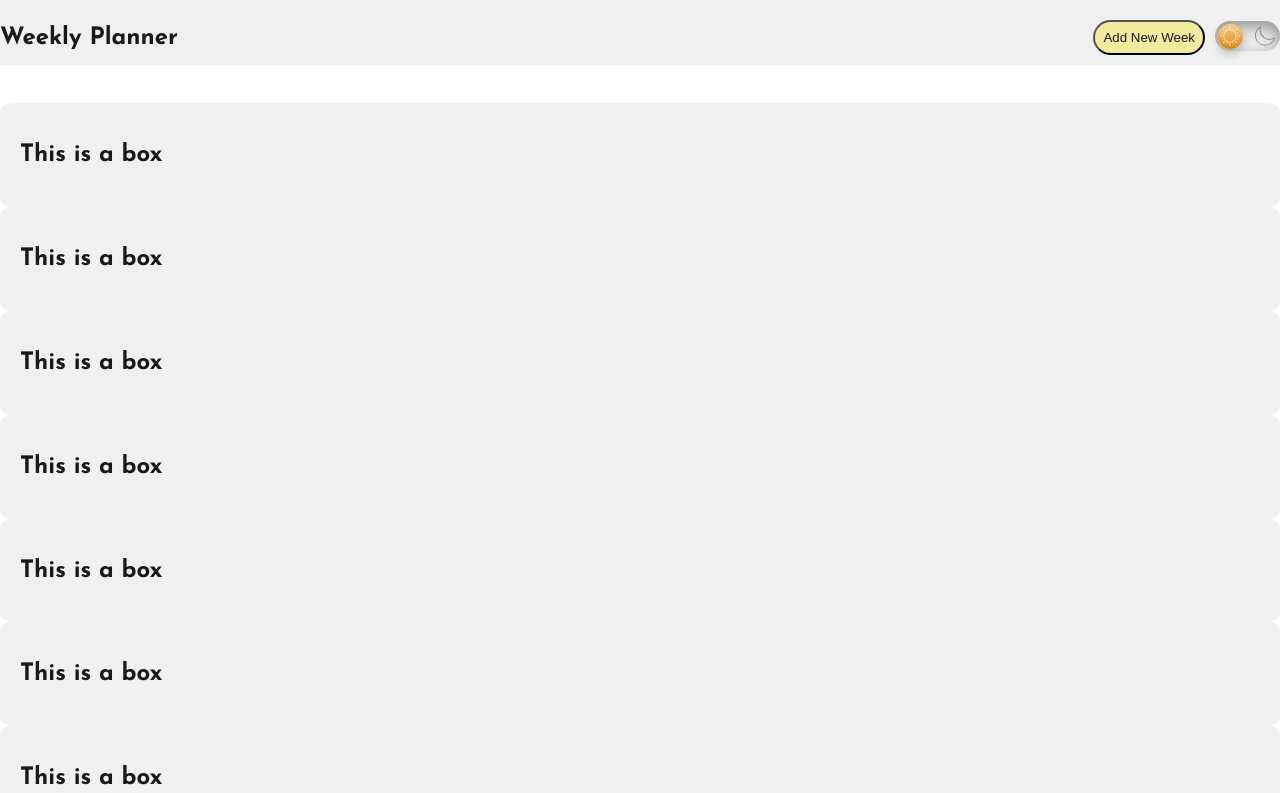
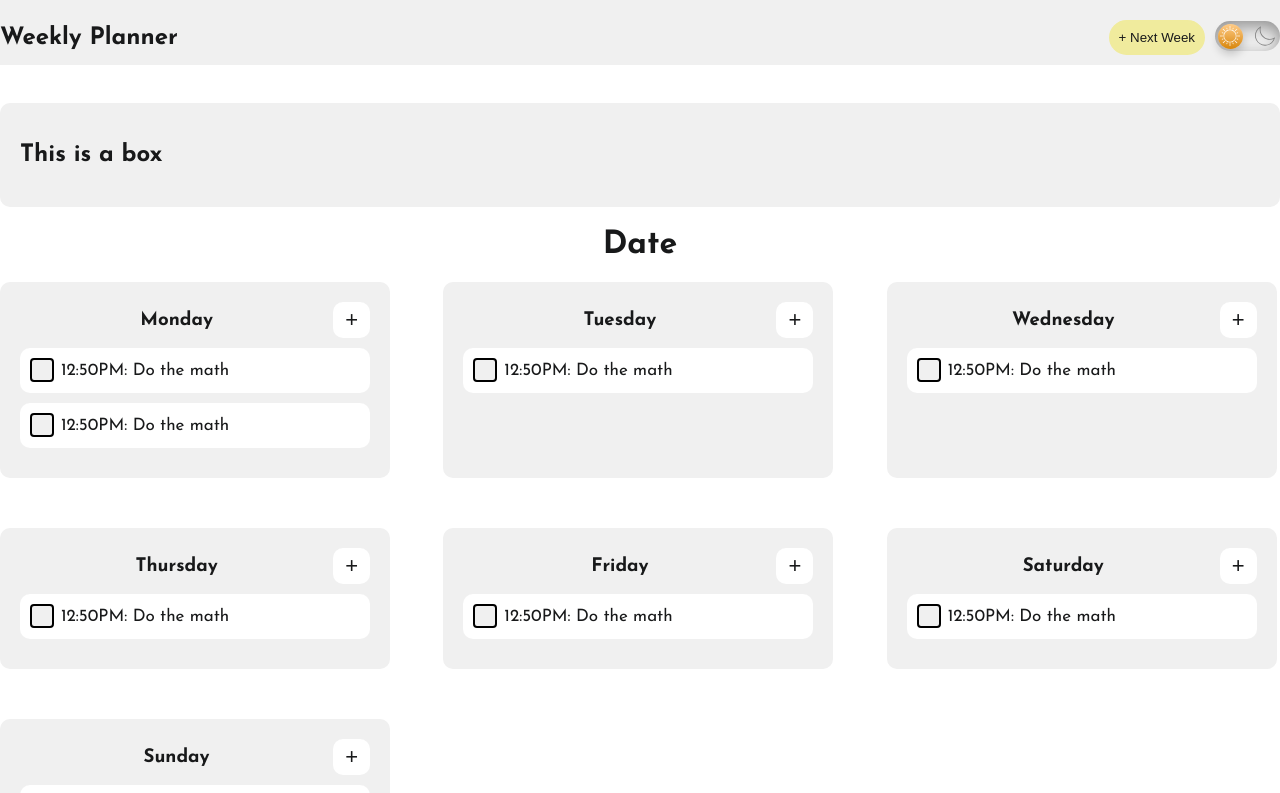
Before and after one commit to Darijman/weekly-planner, a React (Create React App) app: page / in a window 1280 px wide. Shown: the top 793 px of the page. Built offline with nearby package versions, Linux system fonts and the light colour scheme.

Commit message:
Added tasks, weekDay, weekGrid

```diff
--- a/src/App.css
+++ b/src/App.css
@@ -1,6 +1,7 @@
 .app {
+  background-color: var(--background-color);
+  min-height: 100vh;
   width: 100%;
-  background-color: var(--background-color);
   transition: background-color 0.25s ease-in-out;
 }
 
--- a/src/App.tsx
+++ b/src/App.tsx
@@ -1,6 +1,16 @@
 import { useThemeStore } from './stores/useThemeStore/useThemeStore';
 import { Header } from './ui/header/Header';
+import { WeekGrid } from './components/weekGrid/WeekGrid';
 import './app.css';
+
+const task = {
+  id: '1',
+  title: 'Do the Math',
+  scheduledTime: '12:50PM',
+  finished: false,
+  createdAt: new Date(),
+  updatedAt: new Date(),
+};
 
 function App() {
   const { isDark } = useThemeStore();
@@ -12,41 +22,8 @@ function App() {
         <div className='box'>
           <h2>This is a box</h2>
         </div>
-        <div className='box'>
-          <h2>This is a box</h2>
-        </div>
-        <div className='box'>
-          <h2>This is a box</h2>
-        </div>
-        <div className='box'>
-          <h2>This is a box</h2>
-        </div>
-        <div className='box'>
-          <h2>This is a box</h2>
-        </div>
-        <div className='box'>
-          <h2>This is a box</h2>
-        </div>
-        <div className='box'>
-          <h2>This is a box</h2>
-        </div>
-        <div className='box'>
-          <h2>This is a box</h2>
-        </div>
-        <div className='box'>
-          <h2>This is a box</h2>
-        </div>
-        <div className='box'>
-          <h2>This is a box</h2>
-        </div>
-        <div className='box'>
-          <h2>This is a box</h2>
-        </div>
-        <div className='box'>
-          <h2>This is a box</h2>
-        </div>
-        <div className='box'>
-          <h2>This is a box</h2>
+        <div>
+          <WeekGrid />
         </div>
       </div>
     </div>
--- /dev/null
+++ b/src/components/weekGrid/WeekGrid.tsx
@@ -0,0 +1,30 @@
+import { Task } from '../../interfaces/Task';
+import { Table } from '../../interfaces/Table';
+import { WeekDay } from './weekDay/WeekDay';
+import './weekGrid.css';
+
+const task = {
+  id: '1',
+  title: 'Do the math',
+  scheduledTime: '12:50PM',
+  finished: false,
+  createdAt: new Date(),
+  updatedAt: new Date(),
+};
+
+export const WeekGrid = () => {
+  return (
+    <div>
+      <h1 className='week_date'>Date</h1>
+      <div className='week_grid'>
+        <WeekDay dayTasks={[task, task]} weekDay='Monday' />
+        <WeekDay dayTasks={[task]} weekDay='Tuesday' />
+        <WeekDay dayTasks={[task]} weekDay='Wednesday' />
+        <WeekDay dayTasks={[task]} weekDay='Thursday' />
+        <WeekDay dayTasks={[task]} weekDay='Friday' />
+        <WeekDay dayTasks={[task]} weekDay='Saturday' />
+        <WeekDay dayTasks={[task]} weekDay='Sunday' />
+      </div>
+    </div>
+  );
+};
--- /dev/null
+++ b/src/components/weekGrid/dayTask/DayTask.tsx
@@ -0,0 +1,23 @@
+import { Task } from '../../../interfaces/Task';
+import { useThemeStore } from '../../../stores/useThemeStore/useThemeStore';
+import './dayTask.css';
+
+export const DayTask = ({ task }: { task: Task }) => {
+  const { isDark } = useThemeStore();
+  const { id, title, scheduledTime, finished, createdAt, updatedAt } = task;
+
+  return (
+    <div className='day_task'>
+      <div className='task_info'>
+        <input type='checkbox' className='task_checkbox' />
+        <span className='task_title'>
+          {scheduledTime}: {title}
+        </span>
+      </div>
+      <div className='task_buttons'>
+        <button title='Edit' className={`edit_button ${isDark ? 'dark-mode' : 'light-mode'}`} />
+        <button title='Delete' className={`delete_button ${isDark ? 'dark-mode' : 'light-mode'}`} />
+      </div>
+    </div>
+  );
+};
--- /dev/null
+++ b/src/components/weekGrid/dayTask/dayTask.css
@@ -0,0 +1,160 @@
+.day_task {
+  display: flex;
+  align-items: flex-start;
+  justify-content: space-between;
+  color: var(--primary-text-color);
+  background-color: var(--background-color);
+  word-break: break-all;
+  max-width: 450px;
+  min-width: 150px;
+  min-height: 25px;
+  padding: 10px;
+  margin: 10px 0px 10px 0px;
+  border-radius: 10px;
+}
+
+.task_info {
+  display: flex;
+  align-items: center;
+}
+
+.task_buttons {
+  display: none;
+}
+
+.day_task:hover .task_buttons {
+  display: flex;
+  align-items: center;
+}
+
+.task_title {
+  font-size: 17px;
+}
+
+.task_checkbox:checked + .task_title {
+  text-decoration: line-through;
+}
+
+.task_checkbox {
+  appearance: none;
+  min-width: 24px;
+  height: 24px;
+  margin: 0;
+  margin-right: 7px;
+  border: 2px solid #000;
+  border-radius: 4px;
+  background-color: #f0f0f0;
+  cursor: pointer;
+  display: grid;
+  place-content: center;
+  transition: background-color 0.2s ease-in-out;
+  align-self: start;
+}
+
+.task_checkbox:checked {
+  background-color: var(--toggle-bg);
+  border-color: var(--toggle-bg);
+}
+
+.task_checkbox::before {
+  content: '✓';
+  font-size: 20px;
+  color: var(--primary-text-color);
+  display: none;
+}
+
+.task_checkbox:checked::before {
+  display: block;
+}
+
+.edit_button {
+  position: relative;
+  width: 25px;
+  height: 25px;
+  margin-left: 10px;
+  cursor: pointer;
+  border: none;
+  background: none;
+}
+
+.edit_button.light-mode::after {
+  content: '';
+  background-image: url('../../../svg/edit-icon.png');
+  background-size: cover;
+  background-position: center;
+  background-repeat: no-repeat;
+  position: absolute;
+  top: 0;
+  left: 0;
+  width: 100%;
+  height: 100%;
+  filter: invert(0) sepia(0) saturate(0) hue-rotate(0deg) brightness(100%) contrast(100%);
+}
+
+.edit_button.light-mode:hover::after {
+  filter: invert(100%) sepia(0) saturate(0) hue-rotate(0deg) brightness(50%) contrast(50%);
+}
+
+.edit_button.dark-mode::after {
+  content: '';
+  background-image: url('../../../svg/edit-icon.png');
+  background-size: cover;
+  background-position: center;
+  background-repeat: no-repeat;
+  position: absolute;
+  top: 0;
+  left: 0;
+  width: 100%;
+  height: 100%;
+  filter: invert(100%) sepia(0%) saturate(0%) hue-rotate(0deg) brightness(200%) contrast(100%);
+}
+
+.edit_button.dark-mode:hover::after {
+  filter: invert(100%) sepia(0) saturate(0) hue-rotate(0deg) brightness(50%) contrast(50%);
+}
+
+.delete_button {
+  position: relative;
+  width: 25px;
+  height: 25px;
+  margin-left: 15px;
+  cursor: pointer;
+  border: none;
+  background: none;
+}
+
+.delete_button.light-mode::after {
+  content: '';
+  background-image: url('../../../svg/delete-icon.svg');
+  background-size: cover;
+  background-position: center;
+  background-repeat: no-repeat;
+  position: absolute;
+  top: 0;
+  left: 0;
+  width: 100%;
+  height: 100%;
+  filter: invert(0) sepia(0) saturate(0) hue-rotate(0deg) brightness(100%) contrast(100%);
+}
+
+.delete_button.light-mode:hover::after {
+  filter: invert(100%) sepia(0) saturate(0) hue-rotate(0deg) brightness(50%) contrast(50%);
+}
+
+.delete_button.dark-mode::after {
+  content: '';
+  background-image: url('../../../svg/delete-icon.svg');
+  background-size: cover;
+  background-position: center;
+  background-repeat: no-repeat;
+  position: absolute;
+  top: 0;
+  left: 0;
+  width: 100%;
+  height: 100%;
+  filter: invert(100%) sepia(0%) saturate(0%) hue-rotate(0deg) brightness(200%) contrast(100%);
+}
+
+.delete_button.dark-mode:hover::after {
+  filter: invert(100%) sepia(0) saturate(0) hue-rotate(0deg) brightness(50%) contrast(50%);
+}
--- /dev/null
+++ b/src/components/weekGrid/weekDay/WeekDay.tsx
@@ -0,0 +1,19 @@
+import { Task } from '../../../interfaces/Task';
+import { DayTask } from '../dayTask/DayTask';
+import './weekDay.css';
+
+export const WeekDay = ({ dayTasks, weekDay }: { dayTasks: Task[]; weekDay: string }) => {
+  return (
+    <div className='week_day'>
+      <div className='day_top'>
+        <h3 className='day_title'>{weekDay}</h3>
+        <button className='add_task_button'>+</button>
+      </div>
+      <div>
+        {dayTasks.map((task) => {
+          return <DayTask key={task.id} task={task} />;
+        })}
+      </div>
+    </div>
+  );
+};
--- /dev/null
+++ b/src/components/weekGrid/weekDay/weekDay.css
@@ -0,0 +1,33 @@
+.week_day {
+  background-color: var(--foreground-color);
+  color: var(--primary-text-color);
+  padding: 20px;
+  border-radius: 10px;
+  max-width: 350px;
+}
+
+.day_top {
+  display: flex;
+  align-items: center;
+  justify-content: space-between;
+}
+
+.day_title {
+  margin: 0;
+  text-align: center;
+  flex-grow: 1;
+}
+
+.add_task_button {
+  background-color: var(--background-color);
+  border-radius: 10px;
+  border: 2px solid var(--background-color);
+  color: var(--primary-text-color);
+  cursor: pointer;
+  padding: 3px 10px;
+  font-size: 22px;
+}
+
+.add_task_button:hover {
+  background-color: var(--foreground-color);
+}
--- /dev/null
+++ b/src/components/weekGrid/weekGrid.css
@@ -0,0 +1,10 @@
+.week_grid {
+  display: grid;
+  grid-template-columns: repeat(3, 1fr);
+  gap: 50px;
+}
+
+.week_date {
+  color: var(--primary-text-color);
+  text-align: center;
+}
--- a/src/ui/header/Header.tsx
+++ b/src/ui/header/Header.tsx
@@ -15,7 +15,7 @@ export const Header = () => {
           <ul className='header_list'>
             <li>
               <label style={{ cursor: 'pointer' }}>
-                <button className='add_new_week_button'>Add New Week</button>
+                <button className='add_new_week_button'>+ Next Week</button>
               </label>
             </li>
             <li>
--- a/src/ui/header/header.css
+++ b/src/ui/header/header.css
@@ -39,6 +39,7 @@
 .add_new_week_button {
   background-color: var(--toggle-bg);
   border-radius: 24px;
+  border: 2px solid var(--toggle-bg);
   color: var(--primary-text-color);
   cursor: pointer;
   padding: 8px;
```
Also changed, not shown: src/svg/delete-icon.svg (added), src/svg/edit-icon.png (added).
